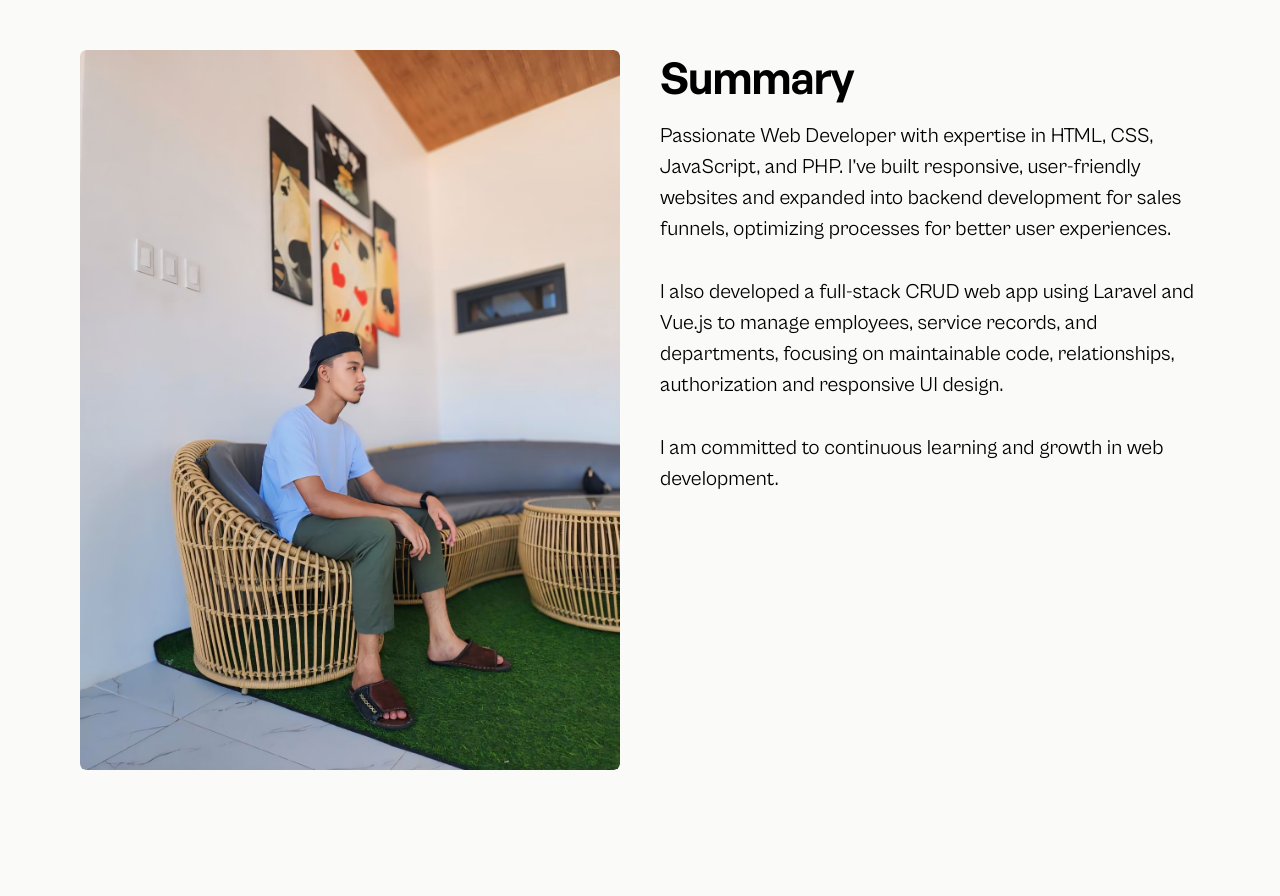
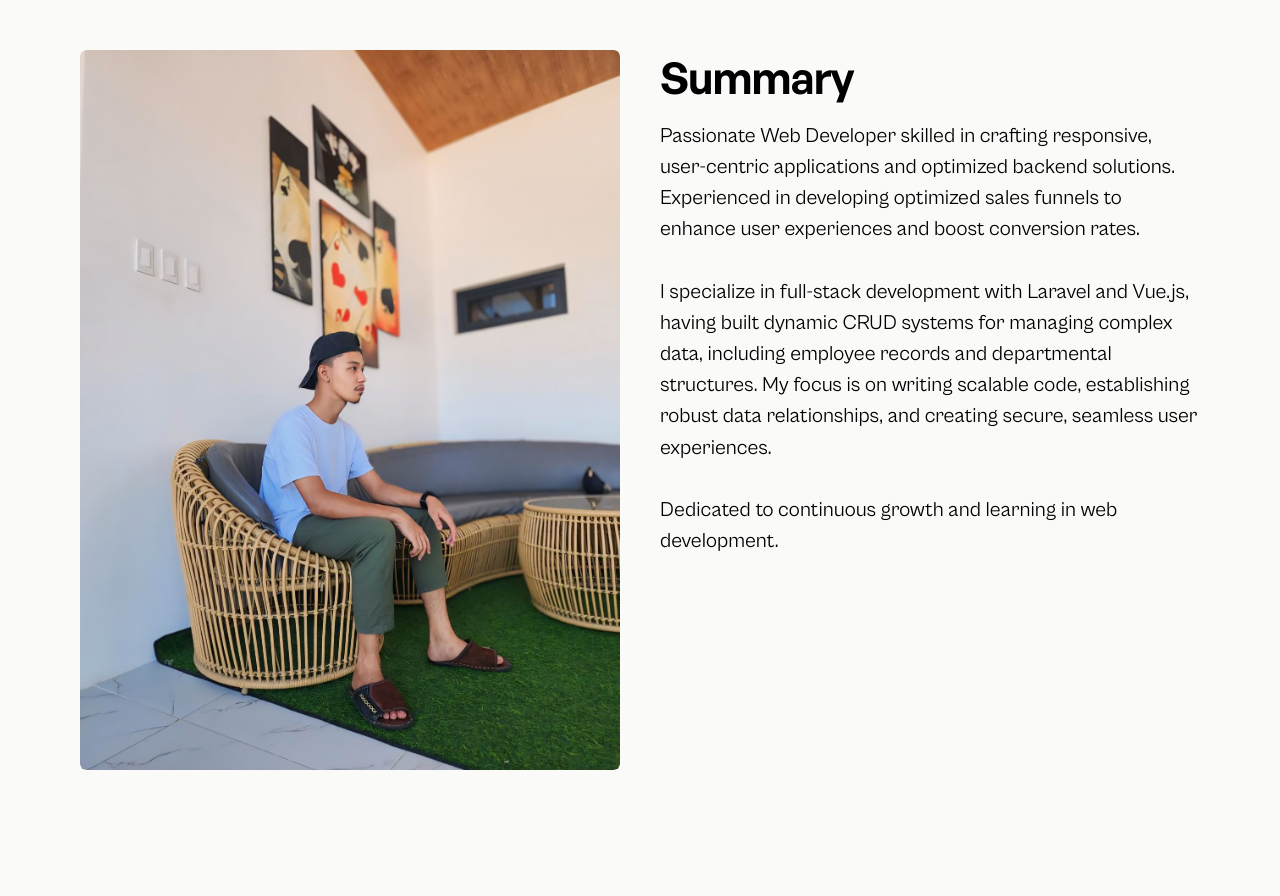
Before and after one commit to Tony-Man7/portfolio-newest, a React (Vite) app: page / in a window 1280 px wide. Shown: the part 1511-2407 px from the top of the page. Built offline with nearby package versions, Linux system fonts and the light colour scheme.

Commit message:
reprhase about me section.

```diff
--- a/src/components/homepage/About.jsx
+++ b/src/components/homepage/About.jsx
@@ -60,17 +60,18 @@ export default function About() {
               ref={body}
               className=" translate-y-10 text-body-1 opacity-0 2xl:text-4xl"
             >
-              Passionate Web Developer with expertise in HTML, CSS, JavaScript,
-              and PHP. I’ve built responsive, user-friendly websites and
-              expanded into backend development for sales funnels, optimizing
-              processes for better user experiences.
+              Passionate Web Developer skilled in crafting responsive,
+              user-centric applications and optimized backend solutions.
+              Experienced in developing optimized sales funnels to enhance user
+              experiences and boost conversion rates.
               <br></br>
-              <br></br>I also developed a full-stack CRUD web app using Laravel
-              and Vue.js to manage employees, service records, and departments,
-              focusing on maintainable code, relationships, authorization and
-              responsive UI design.
+              <br></br>I specialize in full-stack development with Laravel and
+              Vue.js, having built dynamic CRUD systems for managing complex
+              data, including employee records and departmental structures. My
+              focus is on writing scalable code, establishing robust data
+              relationships, and creating secure, seamless user experiences.
               <br></br>
-              <br></br>I am committed to continuous learning and growth in web
+              <br></br>Dedicated to continuous growth and learning in web
               development.
             </p>
           </div>
```
